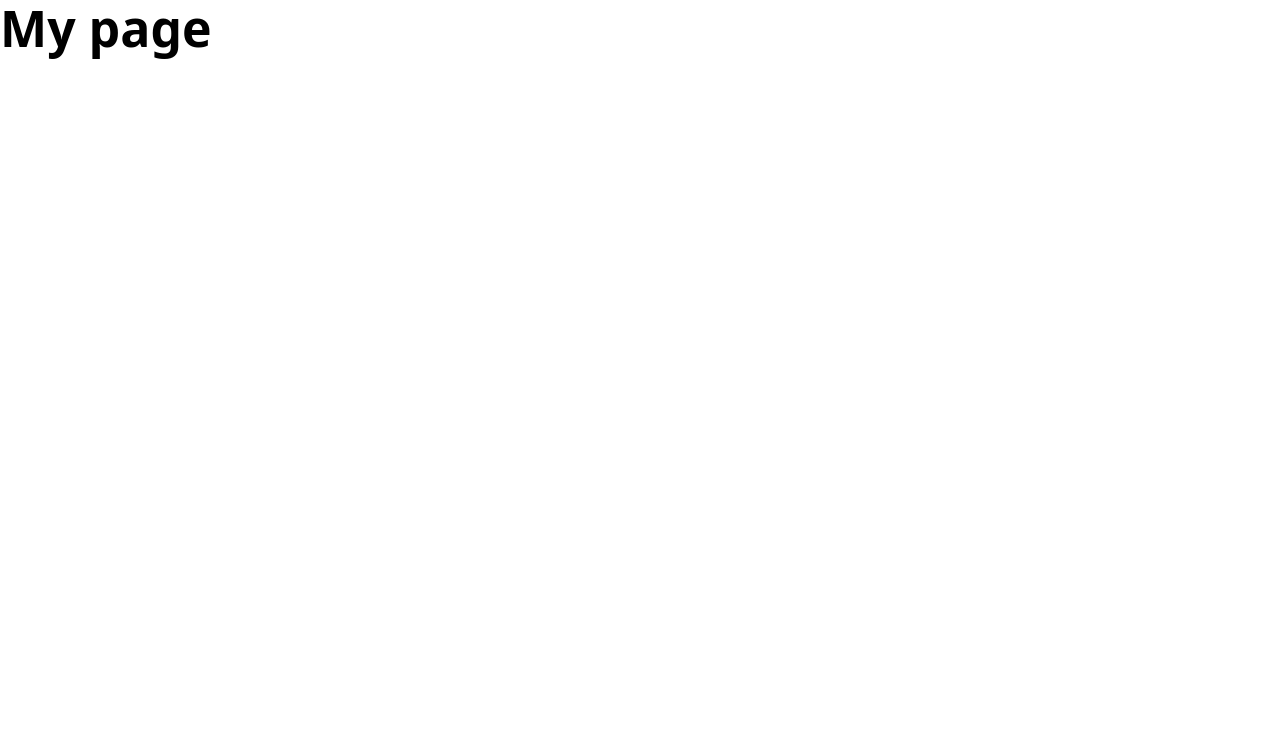
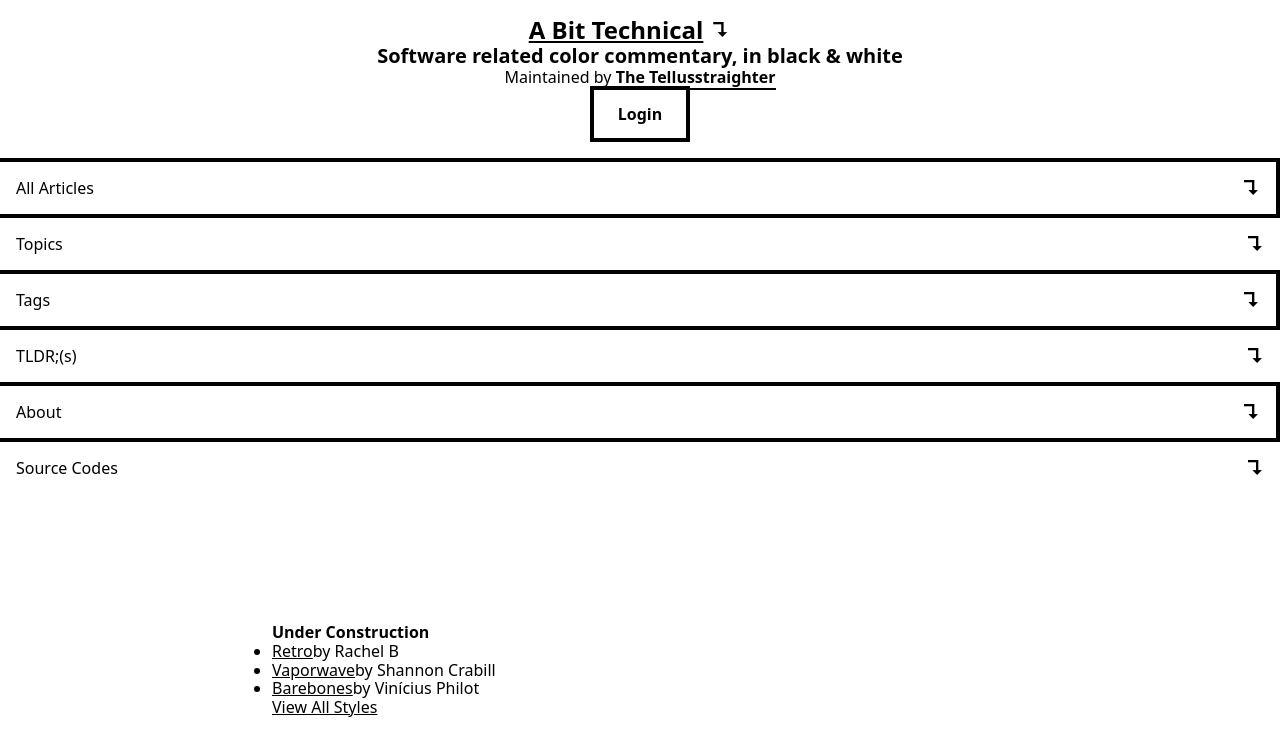
Before and after one commit to cr81v/abittechnical.xyz, a Next.js app: page / in a window 1280 px wide. Shown: the top 756 px of the page. Built offline with nearby package versions, Linux system fonts and the light colour scheme.

Commit message:
refactor: work on menu and index page

```diff
--- a/components/Header/Header.tsx
+++ b/components/Header/Header.tsx
@@ -99,7 +99,7 @@ const Header = ({}: HeaderProps) => {
           <MenuTrigger>↴</MenuTrigger>
         </FlexBox>
         <Description>
-          Articles about software engineering. A platform for learning
+          Software related color commentary, in black & white
         </Description>
         <Author>
           Maintained by{' '}
--- /dev/null
+++ b/components/Menu/Menu.tsx
@@ -0,0 +1,110 @@
+import React from 'react'
+import styled from 'styled-components'
+
+export type DropDownProps = {}
+
+const links = [
+  { href: '#', text: 'All Articles', icon: '↴' },
+  { href: '#', text: 'Topics', icon: '↴' },
+  { href: '#', text: 'Tags', icon: '↴' },
+  { href: '#', text: 'TLDR;(s)', icon: '↴' },
+  { href: '#', text: 'About', icon: '↴' },
+  { href: '#', text: 'Source Codes', icon: '→' },
+]
+
+const Nav = styled.nav`
+  display: flex;
+  background-color: var(--color-secondary);
+  border-bottom: 4px solid var(--color-primary);
+  font-size: 1rem;
+  width: 100%;
+  margin-bottom: 2rem;
+  li + li {
+    border-top: 4px solid;
+  }
+
+  @media all and (min-width: 1300px) {
+    border: 4px solid var(--color-primary);
+    width: 250px;
+    position: fixed;
+    z-index: 100;
+    top: 8rem;
+    left: 4rem;
+    margin-bottom: 0;
+  }
+`
+
+const NavLinks = styled.ul`
+  width: 100%;
+  list-style: none;
+  padding: 0;
+  margin: 0;
+  display: flex;
+  justify-content: center;
+  flex-wrap: wrap;
+
+  li:nth-child(2n + 1) {
+    border-right: 4px solid;
+  }
+
+  @media all and (min-width: 1300px) {
+    flex-direction: column;
+    li:nth-child(2n + 1) {
+      border-right: none;
+    }
+  }
+`
+
+const NavLinkItem = styled.li`
+  width: 100%;
+`
+const NavLink = styled.a`
+  cursor: pointer;
+  width: 100%;
+  display: flex;
+  align-items: center;
+  text-decoration: none;
+  position: relative;
+  padding: 1em;
+  line-height: 1;
+  font-size: 1rem;
+
+  &:hover {
+    background-color: var(--color-primary);
+    color: var(--color-secondary);
+  }
+  &::after {
+    font-family: var(--font-family-secondary);
+    content: '↴';
+    display: block;
+    margin-left: auto;
+    padding-left: 0.5rem;
+    font-size: 1.25rem;
+    font-weight: 700;
+
+    @media all and (min-width: 1300px) {
+      font-size: 1.5rem;
+    }
+  }
+
+  @media all and (min-width: 1300px) {
+    font-size: 1.25rem;
+    padding: 1.25em;
+  }
+`
+
+const Menu = () => {
+  return (
+    <Nav>
+      <NavLinks>
+        {links.map((link, index) => (
+          <NavLinkItem key={index}>
+            <NavLink>{link.text}</NavLink>
+          </NavLinkItem>
+        ))}
+      </NavLinks>
+    </Nav>
+  )
+}
+
+export default Menu
--- a/pages/index.tsx
+++ b/pages/index.tsx
@@ -1,10 +1,53 @@
 import styled from 'styled-components'
+import Header from '../components/Header/Header'
+import Menu from '../components/Menu/Menu'
+import React from 'react'
+import Container from '../components/Container/Container'
 
-const Title = styled.h1`
-  font-size: 50px;
-  color: ${({ theme }) => theme.colors.primary};
-`
+const Content = () => (
+  <div className="container">
+    <h2>Under Construction</h2>
+    <ul className="features">
+      <li>
+        <span>
+          <a href="/styles/retro">
+            Retro<span aria-hidden="true"></span>
+          </a>
+          <span>by Rachel B</span>
+        </span>
+      </li>
+      <li>
+        <span>
+          <a href="/styles/vaporwave">
+            Vaporwave<span aria-hidden="true"></span>
+          </a>
+          <span>by Shannon Crabill</span>
+        </span>
+      </li>
+      <li>
+        <span>
+          <a href="/styles/barebones">
+            Barebones<span aria-hidden="true"></span>
+          </a>
+          <span>by Vinícius Philot</span>
+        </span>
+      </li>
+    </ul>
+
+    <a href="/styles/" className="link-allstyles">
+      View All Styles
+    </a>
+  </div>
+)
 
 export default function Home() {
-  return <Title>My page</Title>
+  return (
+    <>
+      <Header />
+      <Menu />
+      <Container>
+        <Content />
+      </Container>
+    </>
+  )
 }
--- a/theme/GlobalStyles.ts
+++ b/theme/GlobalStyles.ts
@@ -30,7 +30,16 @@ const GlobalStyles = createGlobalStyle`
     outline-offset: 0.25rem;
     outline: 0.25rem dashed var(--color-primary);
   }
-  body,
+  body {
+    padding: 0;
+    margin: 0;
+  }
+  @media all and (min-width: 1300px) {
+    body {
+      padding-top: 8rem;
+    }
+  }
+
   h1,
   h2,
   h3,
```
Also changed, not shown: 1 other file (tests, documents, lock files or other folders).
